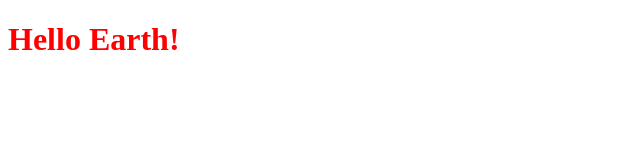
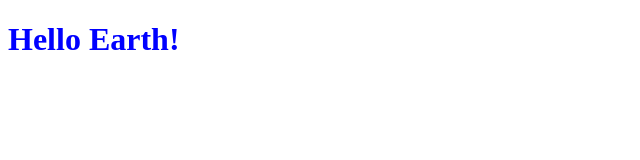
Before and after one commit to talpod/test, a plain HTML site: page index.html in a window 1280 px wide. Shown: the whole page, without its empty margins (0-640 px from the left). Drawn offline with Linux system fonts and the light colour scheme.

Commit message:
add title

```diff
--- a/index.html
+++ b/index.html
@@ -2,7 +2,7 @@
 <html>
 <head>
 <link rel="stylesheet" type="text/css" href="style.css">
-	<title></title>
+	<title>Tal</title>
 </head>
 <body>
 <h1>Hello Earth!</h1>
--- a/style.css
+++ b/style.css
@@ -1,4 +1,4 @@
 h1 {
 
-color: red;
+color: blue;
 }
```
